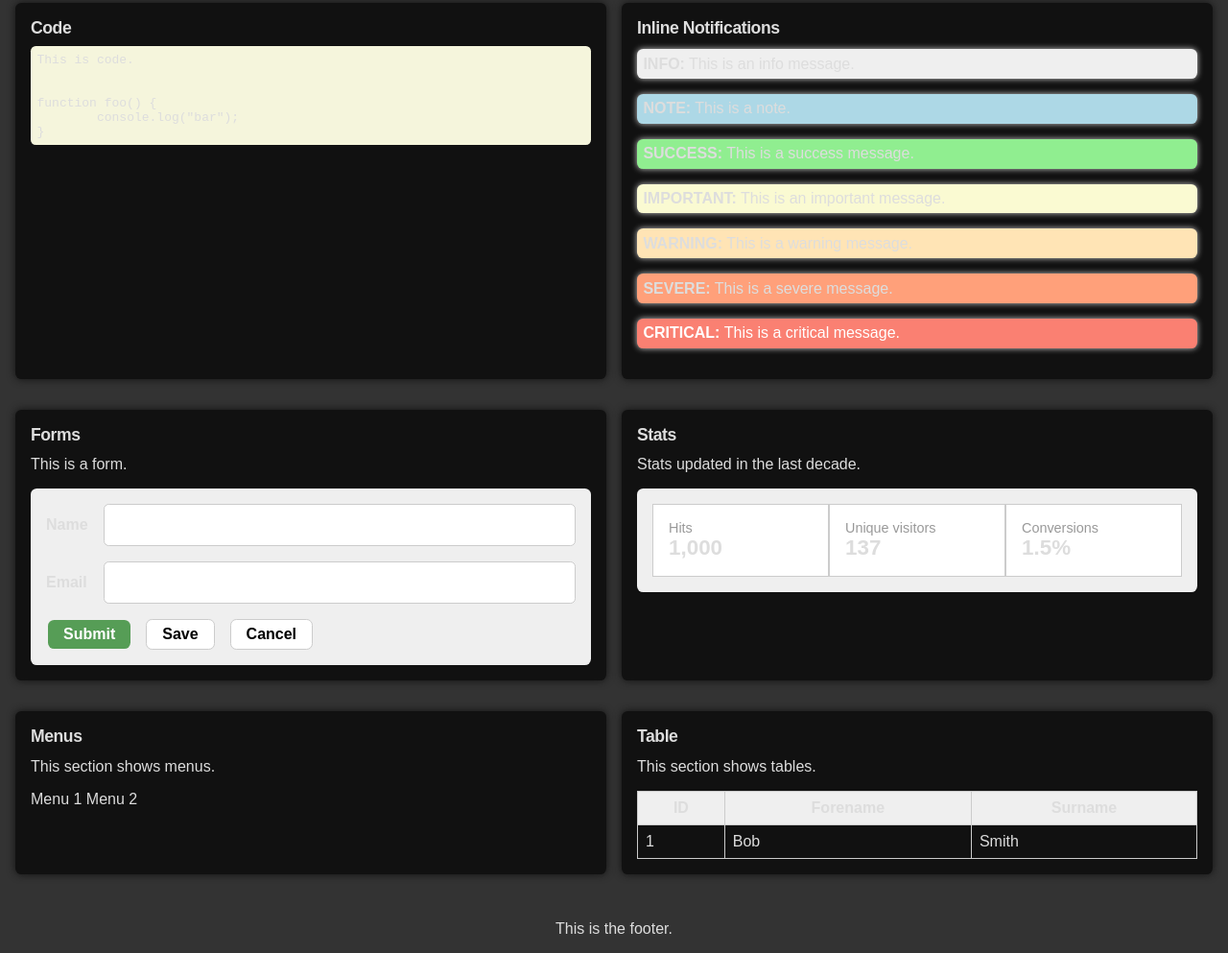
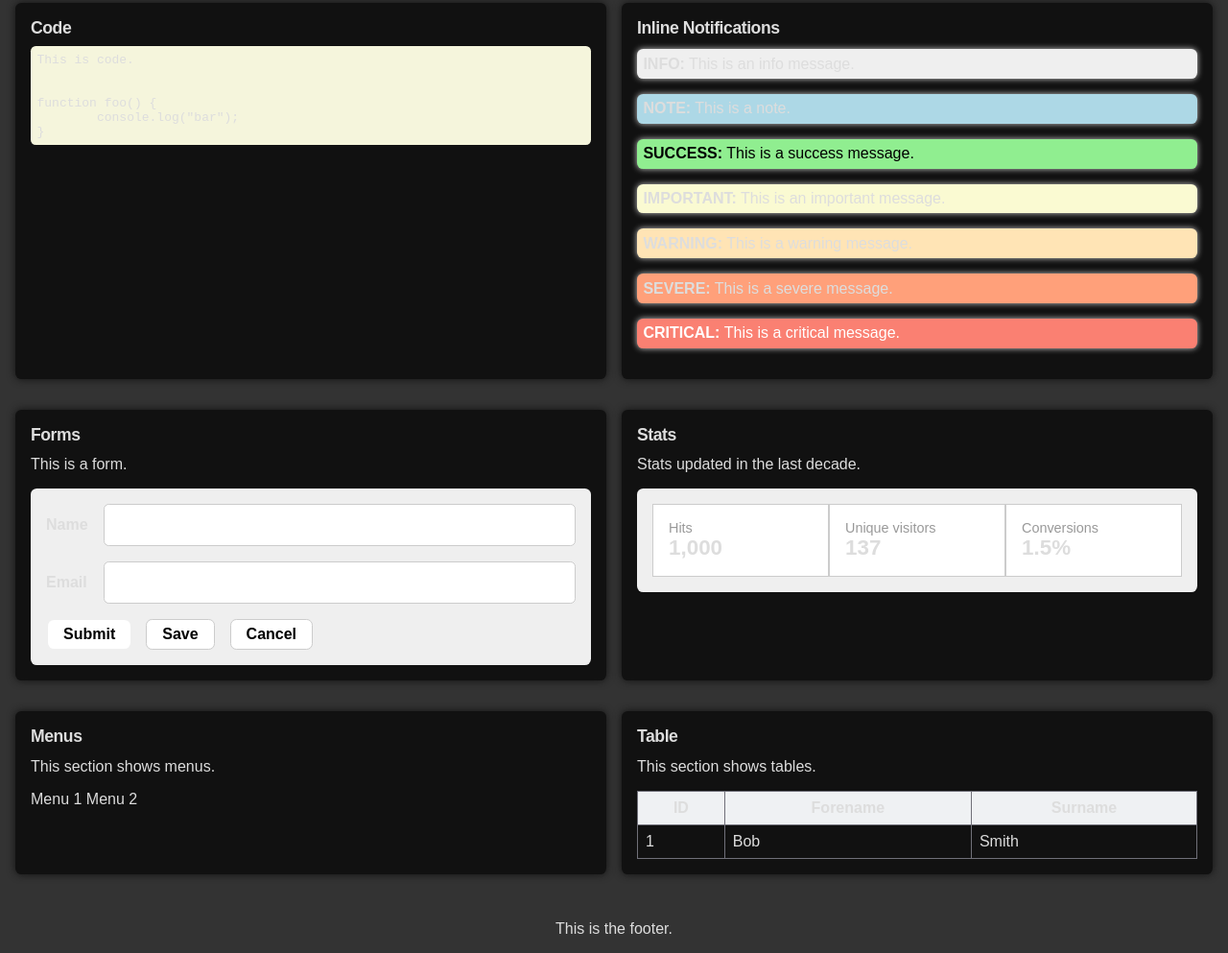
Before and after one commit to jamesread/femtocrank, a plain HTML site: page index.html in a window 1280 px wide. Shown: the part 245-1238 px from the top of the page at 96% size. Drawn offline with Linux system fonts and the dark colour scheme.

Commit message:
fix: Some dark mode styling issues mostly

```diff
--- a/style.css
+++ b/style.css
@@ -148,6 +148,7 @@ pre {
 
 .success, .good {
   background-color: lightgreen;
+  color: black;
 }
 
 .old {
@@ -181,13 +182,13 @@ button:hover {
 }
 
 button[type="submit"] {
-  background-color: #569d56;
+  backgorund-color: #488448
   color: white;
   border: 0;
 }
 
 button[type="submit"]:hover {
-  background-color: #396a39;
+  background-color: #569d56;
 }
 
 .subtle {
@@ -281,7 +282,7 @@ td,th  {
 }
 
 th {
-  background-color: #efefef;
+  background-color: #EFF1F3;
 }
 
 td.uneditable {
@@ -526,6 +527,18 @@ footer span {
     color: #ddd;
     color: lightblue;
   }
+
+  th {
+	background-color: #EFF1F3;
+  }
+
+  table, th, td {
+	border: 1px solid #707079;
+  }
+
+  footer span {
+	background-color: #444;
+  }
 }
 
 @media (max-width: 600px) {
```
